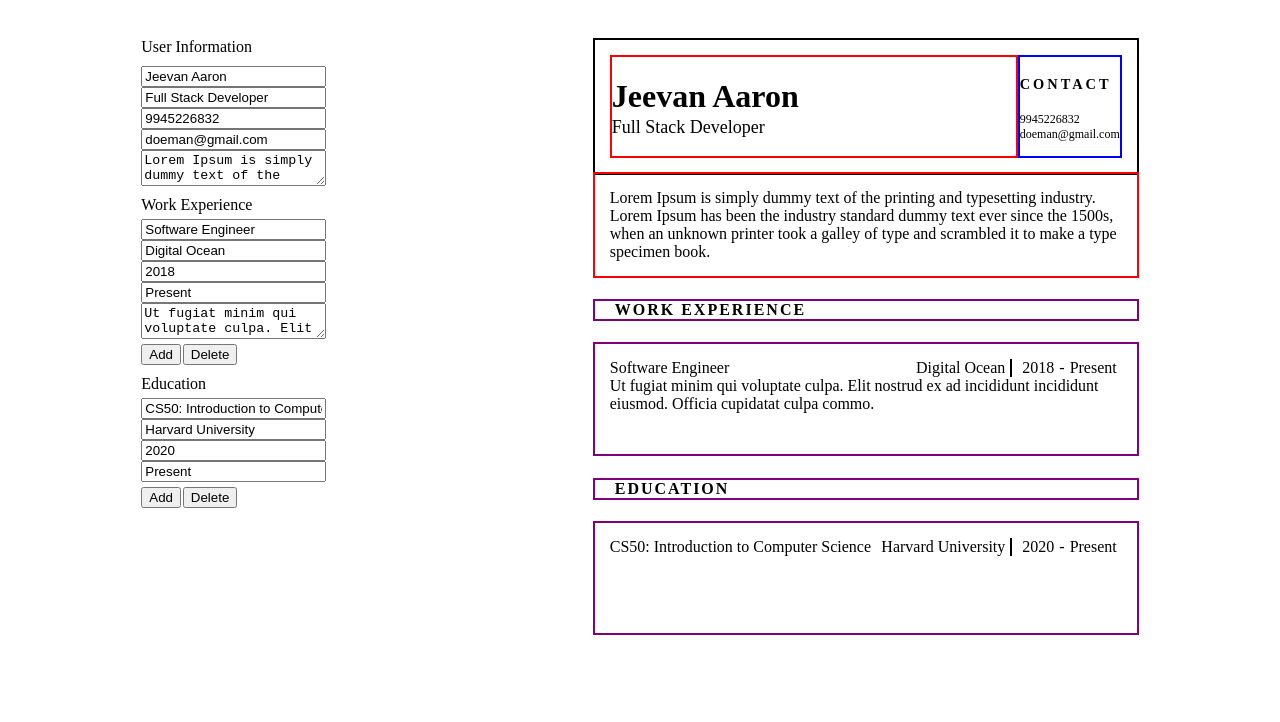
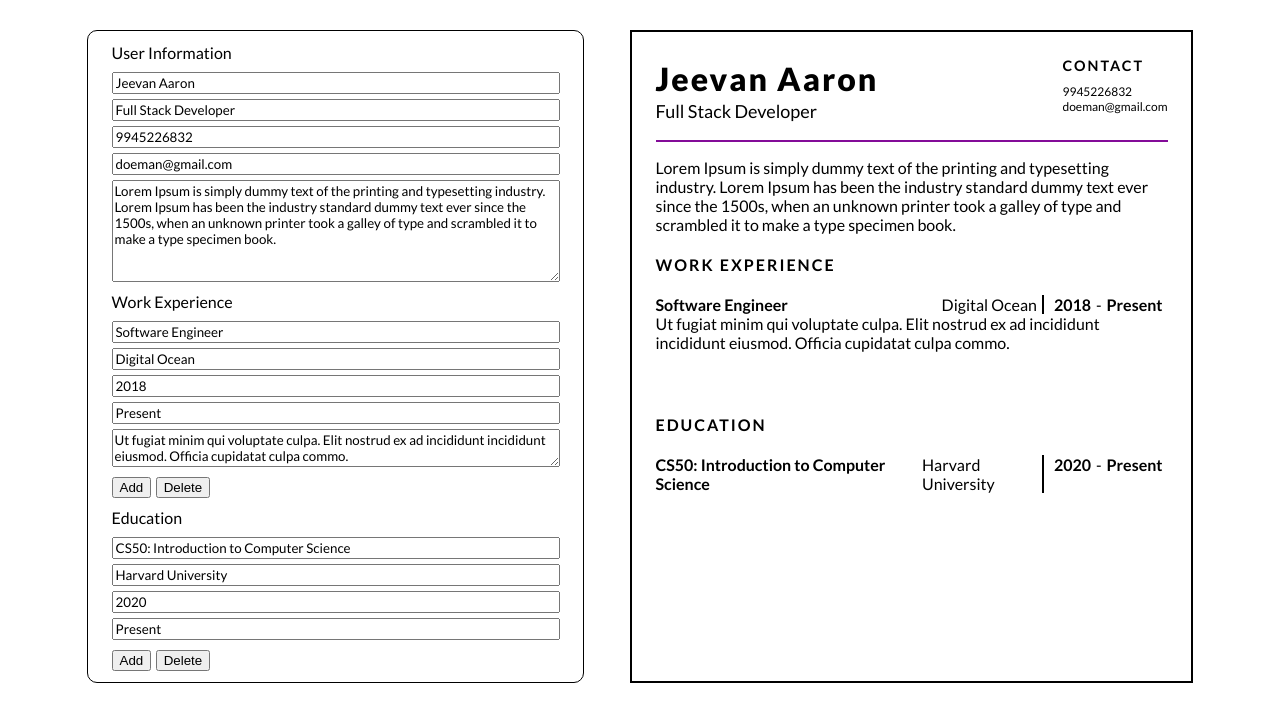
Before and after one commit to aaronsww/cv-application, a React (Vite) app: page / in a window 1280 px wide. Shown: the top 722 px of the page. Built offline with nearby package versions, Linux system fonts and the light colour scheme.

Commit message:
style: spacing and sizing

```diff
--- a/index.html
+++ b/index.html
@@ -4,7 +4,14 @@
     <meta charset="UTF-8" />
     <link rel="icon" type="image/svg+xml" href="/vite.svg" />
     <meta name="viewport" content="width=device-width, initial-scale=1.0" />
-    <title>Vite + React</title>
+    <link rel="preconnect" href="https://fonts.googleapis.com" />
+    <link rel="preconnect" href="https://fonts.gstatic.com" crossorigin />
+    <link
+      href="https://fonts.googleapis.com/css2?family=Lato:wght@400;700;900&display=swap"
+      rel="stylesheet"
+    />
+
+    <title>CV Maker</title>
   </head>
   <body>
     <div id="root"></div>
--- a/src/App.css
+++ b/src/App.css
@@ -1,70 +1,73 @@
+body{
+  margin: auto;
+  margin-left: 5%;
+  margin-right: 5%;
+}
 
 .mainContainer{
   display: flex;
   justify-content: space-around;
+  font-family: 'Lato', sans-serif;
 }
 
-.sectionTitle{
-  margin-top: 10px;
-  margin-bottom: 5px;
+.input{
+  border: 1px solid black;
+  width: 35vw;
+  padding: 1% 2% 1% 2%;
+  border-radius: 10px;
 }
 
+.output{
+  border: 2px solid black;
+  width: 40vw;
+  padding: 0.5% 2% 0.5% 2%;
+  /* height: min(90vh); */
+}
 .topBar{
   display: flex;
   justify-content:space-between;
-  border: 2px solid;
-  padding: 15px;
-}
-
-.topBox{
-  margin-top: 10px;
+  border-bottom: 2px solid rgb(131, 12, 152);
+  margin: auto;
 }
 
 .user{
   width: 100%;
-  border: 2px solid red;
 }
+
+.name{
+  letter-spacing: 2px;
+  font-weight: 900;
+}
+
 .user>p{
   margin-top: -20px;
   font-size: 18px;
 }
 
 .userDetails{
-  border: 2px solid blue;
   font-size: 12px;
-
 }
 .contact{
- letter-spacing: 3px;
+ letter-spacing: 2px;
+ margin-bottom: 10px;
  font-size: larger;
+ font-weight: 700;
 }
 .expTitle{
   letter-spacing: 2px;
-  letter-spacing: 2px;
-  border: 2px solid purple;
-  padding-left: 20px;
+  font-weight: 700;
 }
 .eduTitle{
   letter-spacing: 2px;
-  border: 2px solid purple;
-  padding-left: 20px;
+  margin-top: 40px;
+  font-weight: 700;
 }
-.desc{
-  width: 40vw;
-  border: 2px solid red;
-  margin-top: -3px;
-  padding: 15px;
-}
-
-.wholeSection{
-  width: 40vw;
-  border: 2px solid purple;
-  padding: 15px;
+.expSection{
   height: 10vh;
 }
-/* .eduSection{
-  margin-top: -55px;
-} */
+.eduSection{
+  height: 5vh;
+}
 .wrapper{
   display: flex;
   justify-content: space-between;
@@ -77,28 +80,43 @@
   padding-right: 5px;
   border-right: 2px solid;
 }
+.title{
+  font-weight: 700;
+}
 .doj,.doe{
+  font-weight: 700;
   padding: 0px 5px 0px 5px;
+}
+.textBox{
+  height: 12vh;
 }
 
 .informationContainer{
   display: flex;
   flex-direction: column;
 }
+.informationContainer>input, textarea{
+  margin-top: 5px;
+  font-family: 'Lato', sans-serif;
+}
+.endBox{
+  margin-bottom: 5px;
+}
+.sectionContainer{
+  display: flex;
+}
 
 .addBtn{
-
   margin-top: 5px;
 }
-
 .deleteBtn{
   margin-left: 1%;
 }
 
-.experience{
-  /* margin-top: -60px; */
+.topBox{
+  margin-top: 5px;
 }
-
-.education{
-  /* margin-top: -0px; */
+.sectionTitle{
+  margin-top: 10px;
+  margin-bottom: 5px;
 }
--- a/src/App.jsx
+++ b/src/App.jsx
@@ -29,7 +29,7 @@ function App() {
 
   return (
     <div className="mainContainer">
-      <div className="">
+      <div className="input">
         <span className="sectionTitle user-info">User Information</span>
         <General />
         <section className="experience">
@@ -60,7 +60,7 @@ function App() {
         </section>
       </div>
 
-      <div>
+      <div className="output">
         <Display />
         <h4 className="expTitle">WORK EXPERIENCE</h4>
         {expOutput}
--- a/src/components/Display.jsx
+++ b/src/components/Display.jsx
@@ -12,7 +12,7 @@ function Display() {
         <div className="user">
           {/* <h1>{props.data.name}</h1>
               <p>{props.data.post}</p> */}
-          <h1>{general.name}</h1>
+          <h1 className="name">{general.name}</h1>
           <p>{general.post}</p>
         </div>
         <div className="userDetails">
@@ -24,7 +24,7 @@ function Display() {
         </div>
       </div>
       {/* <p className="desc">{props.data.description}</p> */}
-      <p className="desc">{general.description}</p>
+      <p>{general.description}</p>
       {/* <div>{ JSON.stringify(props)}</div> */}
     </div>
   );
--- a/src/components/Edu.jsx
+++ b/src/components/Edu.jsx
@@ -3,7 +3,6 @@ import useEduStore from "../store/useEduStore";
 import EduDisplay from "./EduDisplay";
 
 function Edu() {
-  // const[eduInfo, setEduInfo] = useState({course: 'CS50: Introduction to Computer Science', uni: 'Harvard University',startDate: '2020',endDate: 'Present' })
 
   const edu = useEduStore((state) => state.edu);
   const setEdu = useEduStore((state) => state.setEdu);
@@ -26,12 +25,8 @@ function Edu() {
   }, [course, uni, startDate, endDate]);
 
   return (
-    <div className="mainContainer">
-      <div className="informationContainer">
-        {/* <input type='text' value={eduInfo.course} onChange={(e) => setEduInfo({...eduInfo, course : e.target.value})}/>
-            <input type='text' value={eduInfo.uni} onChange={e => setEduInfo({...eduInfo, uni : e.target.value})}/>
-            <input type='text' value={eduInfo.startDate} onChange={e => setEduInfo({...eduInfo, startDate : e.target.value})}/>
-            <input type='text' value={eduInfo.endDate} onChange={e => setEduInfo({...eduInfo, endDate : e.target.value})}/> */}
+    <div className="sectionContianer">
+      <div className="informationContainer topBox">
         <input
           type="text"
           value={course}
@@ -51,9 +46,9 @@ function Edu() {
           type="text"
           value={endDate}
           onChange={(e) => setEndDate(e.target.value)}
+          className="endBox"
         />
       </div>
-      {/* <EduDisplay data={eduInfo} /> */}
     </div>
   );
 }
--- a/src/components/EduDisplay.jsx
+++ b/src/components/EduDisplay.jsx
@@ -7,7 +7,7 @@ function EduDisplay() {
   const edu = useEduStore((state) => state.edu);
 
   return (
-    <div className="wholeSection">
+    <div className="eduSection">
       <div className="wrapper">
         {/* <div className="title"> {props.data.course}</div> */}
         <div className="title"> {edu.course}</div>
--- a/src/components/Exp.jsx
+++ b/src/components/Exp.jsx
@@ -3,15 +3,6 @@ import ExpDisplay from "./ExpDisplay";
 import useExpStore from "../store/useExpStore";
 
 function Exp() {
-  // const [expInfo, setExpInfo] = useState({
-  //   company: "INS ZOOM",
-  //   position: "Software Engineer",
-  //   start: "2018",
-  //   end: "Present",
-  //   expDescription:
-  //     "Ut fugiat minim qui voluptate culpa. Elit nostrud ex ad incididunt incididunt eiusmod. Officia cupidatat culpa commodo nisi nostrud.",
-  // });
-
   const exp = useExpStore((state) => state.exp);
   const setExp = useExpStore((state) => state.setExp);
 
@@ -35,40 +26,35 @@ function Exp() {
   }, [company, position, startDate, endDate, expDescription]);
 
   return (
-    <div className="mainContainer expContainer">
-      <div className="informationContainer">
+    <div className="sectionContianer expContainer">
+      <div className="informationContainer topBox">
         <input
           type="text"
           value={exp.position}
-          // onChange={(e) => setExpInfo({ ...expInfo, position: e.target.value })}
           onChange={(e) => setPosition(e.target.value)}
         />
         <input
           type="text"
           value={company}
-          // onChange={(e) => setExpInfo({ ...expInfo, company: e.target.value })}
           onChange={(e) => setCompany(e.target.value)}
         />
         <input
           type="text"
           value={startDate}
-          // onChange={(e) => setExpInfo({ ...expInfo, start: e.target.value })}
           onChange={(e) => setStartDate(e.target.value)}
         />
         <input
           type="text"
           value={endDate}
-          // onChange={(e) => setExpInfo({ ...expInfo, end: e.target.value })}
           onChange={(e) => setEndDate(e.target.value)}
         />
         <textarea
           type="text"
           value={expDescription}
-          // onChange={(e) => setExpInfo({ ...expInfo, expDescription: e.target.value })
           onChange={(e) => setExpDescription(e.target.value)}
+          className="endBox"
         />
       </div>
-      {/* <ExpDisplay data={expInfo} /> */}
     </div>
   );
 }
--- a/src/components/ExpDisplay.jsx
+++ b/src/components/ExpDisplay.jsx
@@ -5,7 +5,7 @@ function ExpDisplay() {
   const exp = useExpStore((state) => state.exp);
 
   return (
-    <div className="wholeSection">
+    <div className="expSection">
       <div className="wrapper">
         <div className="title"> {exp.position}</div>
         <section>
--- a/src/components/General.jsx
+++ b/src/components/General.jsx
@@ -26,59 +26,36 @@ function General() {
       description,
     });
   }, [name, post, phoneNo, email, description]);
-
-  // const [info, setInfo] = useState({
-  // name: "Jeevan Aaron",
-  // post: "Full Stack Developer",
-  // phoneNo: "01234567890",
-  // email: "doeman@gmail.com",
-  // description: aboutText,
-  // });
-
-  // function handleInfo(e, infor) {
-  //   console.log(infor);
-  //   setInfo({ ...info, name: e.target.value });
-  // }
   return (
-    <div className="mainContainer">
+    <div className="sectionContianer">
       <div className="informationContainer topBox">
         <input
           type="text"
-          // value={info.name}
           value={name}
-          // onChange={(e) => handleInfo(e, info.name)}
           onChange={(e) => setName(e.target.value)}
         />
         <input
           type="text"
-          // value={info.post}
           value={post}
-          // onChange={(e) => setInfo({ ...info, post: e.target.value })}
           onChange={(e) => setPost(e.target.value)}
         />
         <input
           type="number"
-          // value={info.phoneNo}
           value={phoneNo}
-          // onChange={(e) => setInfo({ ...info, phoneNo: e.target.value })}
           onChange={(e) => setPhoneNo(e.target.value)}
         />
         <input
           type="email"
-          // value={info.email}
           value={email}
-          // onChange={(e) => setInfo({ ...info, email: e.target.value })}
           onChange={(e) => setEmail(e.target.value)}
         />
         <textarea
           type="text"
-          // value={info.description}
           value={description}
-          // onChange={(e) => setGeneral({ ...info, description: e.target.value })}
           onChange={(e) => setDescription(e.target.value)}
+          className="textBox"
         />
       </div>
-      {/* <Display data={info} /> */}
     </div>
   );
 }
```
